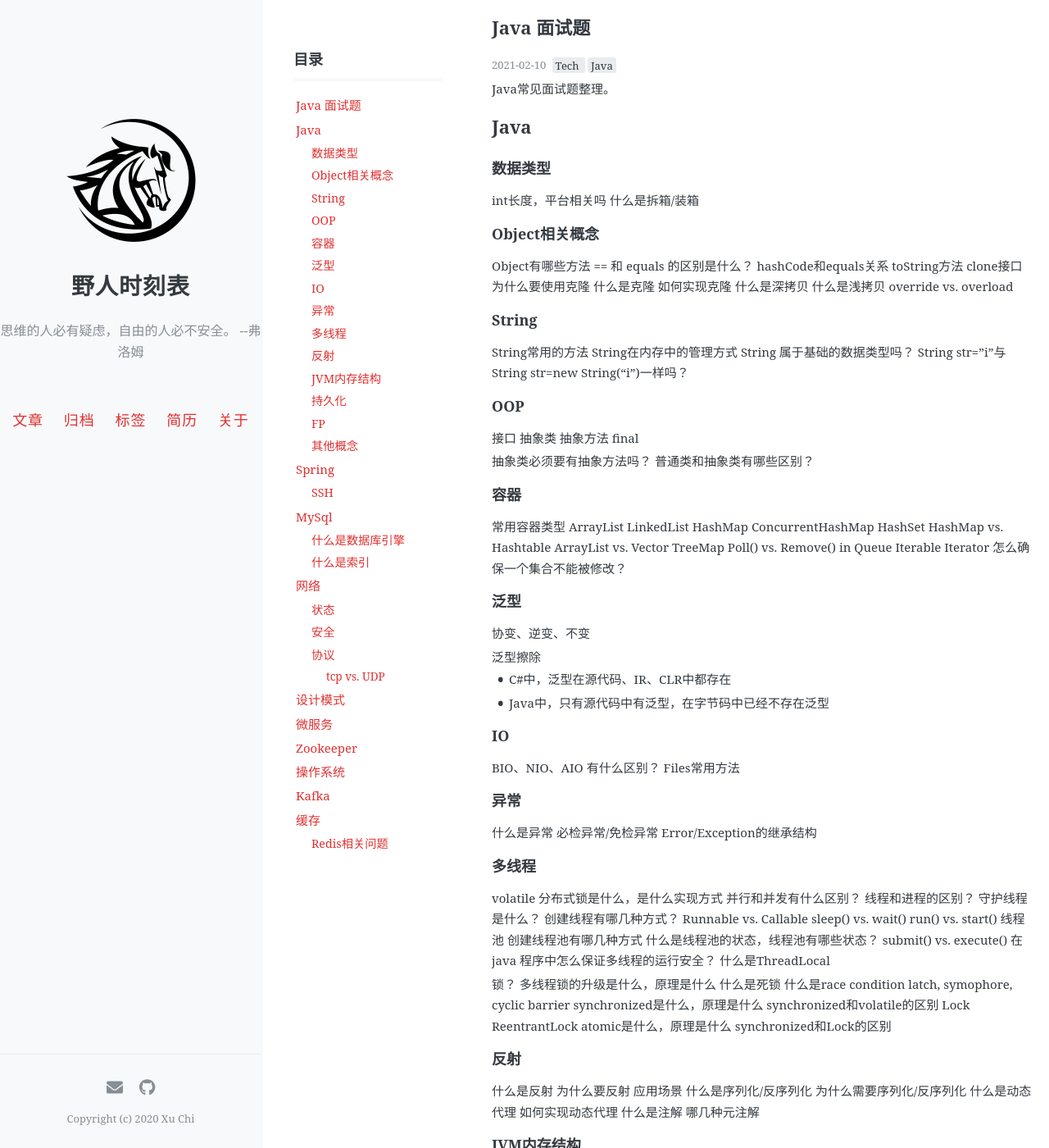
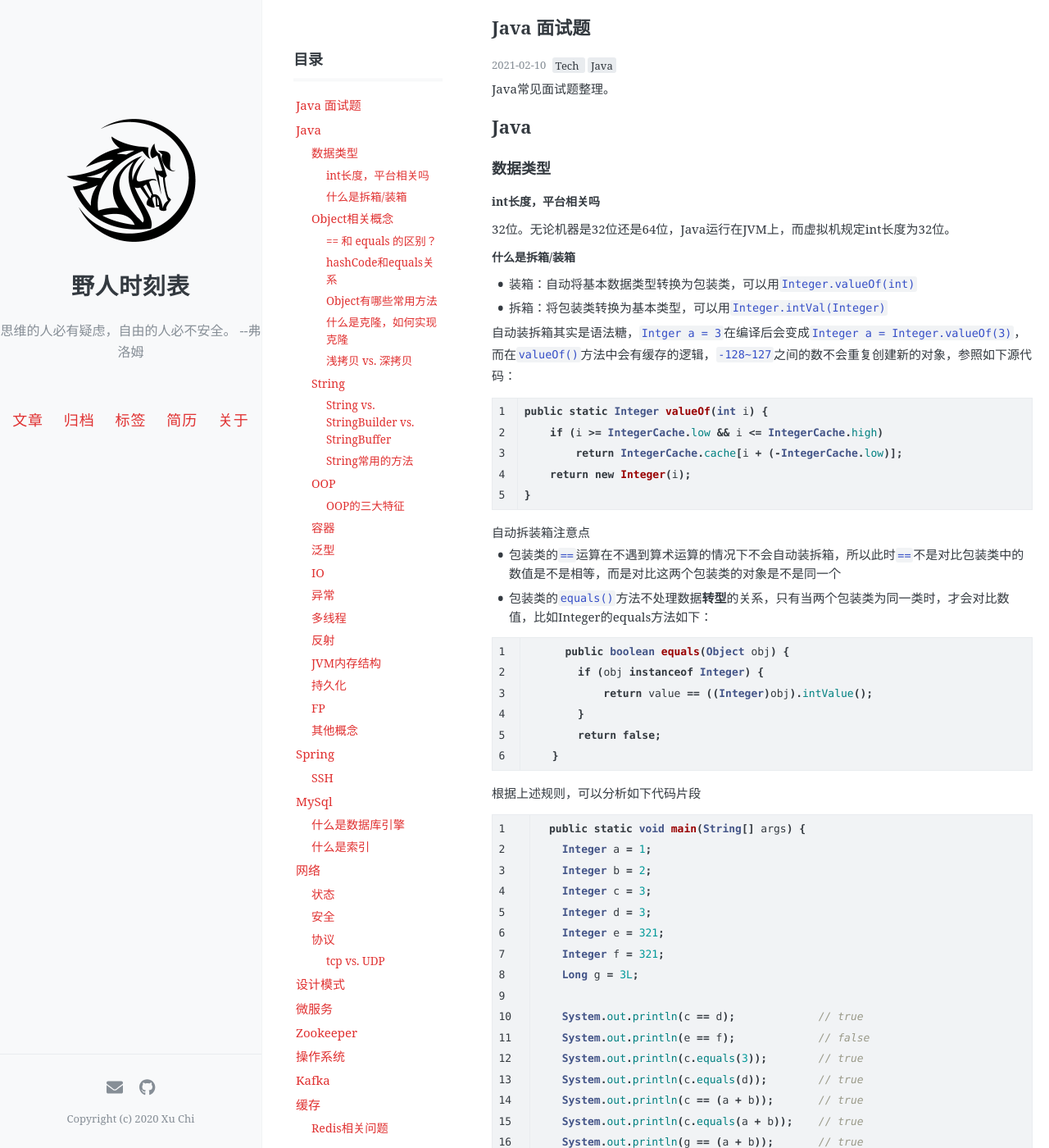
Before and after one commit to xuchi16/Lukathis.github.io, a Jekyll site: the page built from _posts/interview/2021-02-10-Concepts-to-be-covered.markdown, in a window 1280 px wide and 1400 px high. Shown: the whole window at 82% size. Built offline with Jekyll 4.4.1, drawn with Linux system fonts in a browser that asks for light colours; comment, search, counter and statistics services are not loaded; some of the changed text lies outside the part shown.

Commit message:
update some Java questions and modify the cpp basics modification time

````diff
--- a/_posts/interview/2021-02-10-Concepts-to-be-covered.markdown
+++ b/_posts/interview/2021-02-10-Concepts-to-be-covered.markdown
@@ -14,26 +14,111 @@
 
 ## 数据类型
 
-int长度，平台相关吗
-什么是拆箱/装箱
+
+### int长度，平台相关吗
+32位。无论机器是32位还是64位，Java运行在JVM上，而虚拟机规定int长度为32位。
+
+
+### 什么是拆箱/装箱
+
+- 装箱：自动将基本数据类型转换为包装类，可以用`Integer.valueOf(int)`
+
+- 拆箱：将包装类转换为基本类型，可以用`Integer.intVal(Integer)`
+
+自动装拆箱其实是语法糖，`Intger a = 3`在编译后会变成`Integer a = Integer.valueOf(3)`，而在`valueOf()`方法中会有缓存的逻辑，`-128~127`之间的数不会重复创建新的对象，参照如下源代码：
+
+```java
+public static Integer valueOf(int i) {
+    if (i >= IntegerCache.low && i <= IntegerCache.high)
+        return IntegerCache.cache[i + (-IntegerCache.low)];
+    return new Integer(i);
+}
+```
+
+自动拆装箱注意点
+  - 包装类的`==`运算在不遇到算术运算的情况下不会自动装拆箱，所以此时`==`不是对比包装类中的数值是不是相等，而是对比这两个包装类的对象是不是同一个
+  - 包装类的`equals()`方法不处理数据**转型**的关系，只有当两个包装类为同一类时，才会对比数值，比如Integer的equals方法如下：
+
+  ```java
+      public boolean equals(Object obj) {
+        if (obj instanceof Integer) {
+            return value == ((Integer)obj).intValue();
+        }
+        return false;
+    }
+  ```
+
+根据上述规则，可以分析如下代码片段
+  ```java
+  public static void main(String[] args) {
+    Integer a = 1;
+    Integer b = 2;
+    Integer c = 3;
+    Integer d = 3;
+    Integer e = 321;
+    Integer f = 321;
+    Long g = 3L;
+
+    System.out.println(c == d);             // true
+    System.out.println(e == f);             // false
+    System.out.println(c.equals(3));        // true
+    System.out.println(c.equals(d));        // true
+    System.out.println(c == (a + b));       // true
+    System.out.println(c.equals(a + b));    // true
+    System.out.println(g == (a + b));       // true
+    System.out.println(g.equals(a + b));    // false
+  }
+  ```
 
 ## Object相关概念
 
-Object有哪些方法
-== 和 equals 的区别是什么？
-hashCode和equals关系
-toString方法
-clone接口
-为什么要使用克隆
-什么是克隆
-如何实现克隆
-什么是深拷贝
-什么是浅拷贝
-override vs. overload
+
+### == 和 equals 的区别？
+在object中，==表示是引用的是完全同一个对象，而equals表示两者逻辑上等价，可以通过覆盖equals方法定义如何判断值相等。
+
+### hashCode和equals关系
+
+- hashCode()方法用来计算对象的hash值，可以用于基于hash值的集合，如HashMap等。
+- equals()方法用于比较两个对象是不是相等。
+
+基于此我们知道，当两个对象equals()方法返回值相等的话则hashCode()返回值必须相等，反之则不需要。
+
+### Object有哪些常用方法
+- equals()
+- hashCode()
+- toString()
+- notify()
+- clone()
+- wait()
+- getClass()
+
+### 什么是克隆，如何实现克隆
+
+克隆就是生成一个原对象的副本。
+- 方法1：实现`Cloneable`接口，并且重写`clone()`方法。神奇的是其实Object里就有`clone()`方法，可以阅读文章：[Cloneable interface is broken in java](https://howtodoinjava.com/java/cloning/cloneable-interface-is-broken-in-java/)
+- 方法2：通过序列化反序列化实现，但是代价较大。可以实现Serializable接口或者用SerializationUtils。
+
+### 浅拷贝 vs. 深拷贝
+- 浅拷贝：被复制的对象的所有变量（primitive type）都含有与原来的对象相同的值，但是其所引用的对象都还是指向原来的对象
+- 深拷贝：被复制的对象所含有的变量都与原来的对象有相同的值，且其所引用的对象也都被深拷贝了
 
 ## String
 
-String常用的方法
+### String vs. StringBuilder vs. StringBuffer
+
+- String：String是不可变的，如果调用`substring()`、`replace()`等方法，不会影响原String的值。如果直接写String的相加，编译后也会变成StringBuffer的操作。
+- StringBuilder和StringBuffer都是用来进行字符串操作的，但是StringBuilder是单线程场景下使用，更高效。而StringBuffer是多线程场景下使用，线程安全。
+
+### String常用的方法
+- charAt()
+- indexOf()
+- trim()
+- split()
+- getBytes()
+- length()
+- toUpperCase()
+- toLowerCase()
+
 String在内存中的管理方式
 String 属于基础的数据类型吗？
 String str="i"与 String str=new String("i")一样吗？
@@ -45,6 +130,19 @@
 抽象类
 抽象方法
 final
+
+---
+
+### OOP的三大特征
+封装，继承，多态
+
+---
+
+override vs. overload
+ - override: 重写，子类方法覆写父类方法名和参数列表完全相同的方法，是一种多态的表现。子类覆盖父类方法的时候，只可以抛出比弗雷方法更少的异常，或者父类抛出异常的子异常。
+ - overload: 重载，同一个方法名，参数列表不同
+
+---
 
 抽象类必须要有抽象方法吗？
 普通类和抽象类有哪些区别？
@@ -174,6 +272,8 @@
 
 类加载的执行过程？
 
+动态链接？静态链接？
+
 怎么判断对象是否可以被回收？
 jvm有哪些垃圾回收算法？
 jvm有哪些垃圾回收器？
@@ -394,6 +494,7 @@
 互斥锁
 
 数的表示
+反码、补码、浮点数
 
 ---
 
````
Also changed, not shown: other parts of _posts/interview/2021-02-10-Concepts-to-be-covered.markdown (+1 -1 lines), _posts/cpp/2021-02-08-cpp-basics.markdown (renamed from _posts/cpp/2020-02-08-cpp-basics.markdown).
